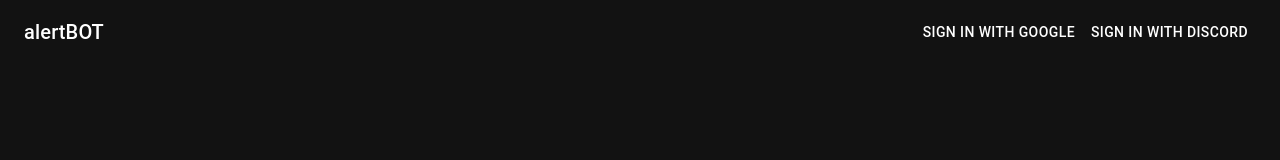
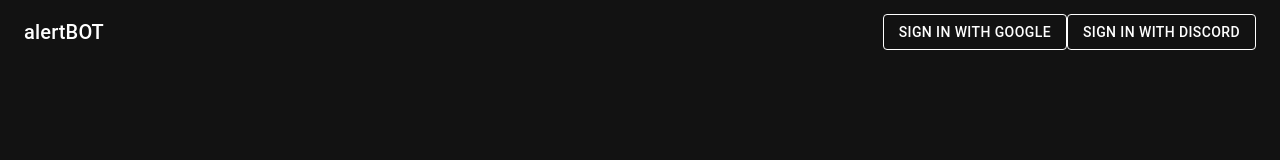
Before and after one commit to ae144de/alert_bot_v3, a Next.js app: page / in a window 1280 px wide. Shown: the top 160 px of the page. Built offline with nearby package versions, Linux system fonts and the light colour scheme; no server answers.

Commit message:
Outlined signin buttons.

```diff
--- a/src/app/components/Navbar.jsx
+++ b/src/app/components/Navbar.jsx
@@ -43,10 +43,10 @@ export default function Navbar() {
         ) : (
           <>
             {/* Sign In/Register Buttons */}
-            <Button color="inherit" onClick={() => signIn('google')}>
+            <Button color="inherit"  variant="outlined" onClick={() => signIn('google')}>
               Sign In with Google
             </Button>
-            <Button color="inherit" onClick={() => signIn('discord')}>
+            <Button color="inherit" variant="outlined" onClick={() => signIn('discord')}>
               Sign In with Discord
             </Button>
           </>
```
